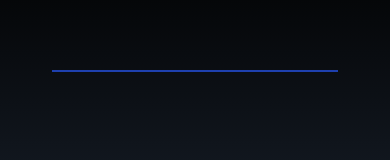
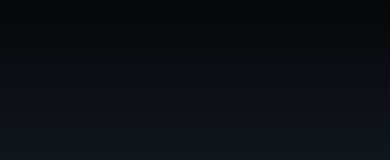
Before and after one commit to remya0804/portfolio, a React (Vite) app: page / in a window 390 px wide. Shown: the part 491-651 px from the top of the page. Built offline with nearby package versions, Linux system fonts and the light colour scheme.

Commit message:
removed rule

```diff
--- a/src/Pages/Home.jsx
+++ b/src/Pages/Home.jsx
@@ -35,7 +35,6 @@ const Home = () => {
 
         </div>
 
-        <hr className='lg:hidden border-none m-auto mt-24 h-[2px] bg-blue-800 w-[80%]'/>
 
 
     </div>
```
